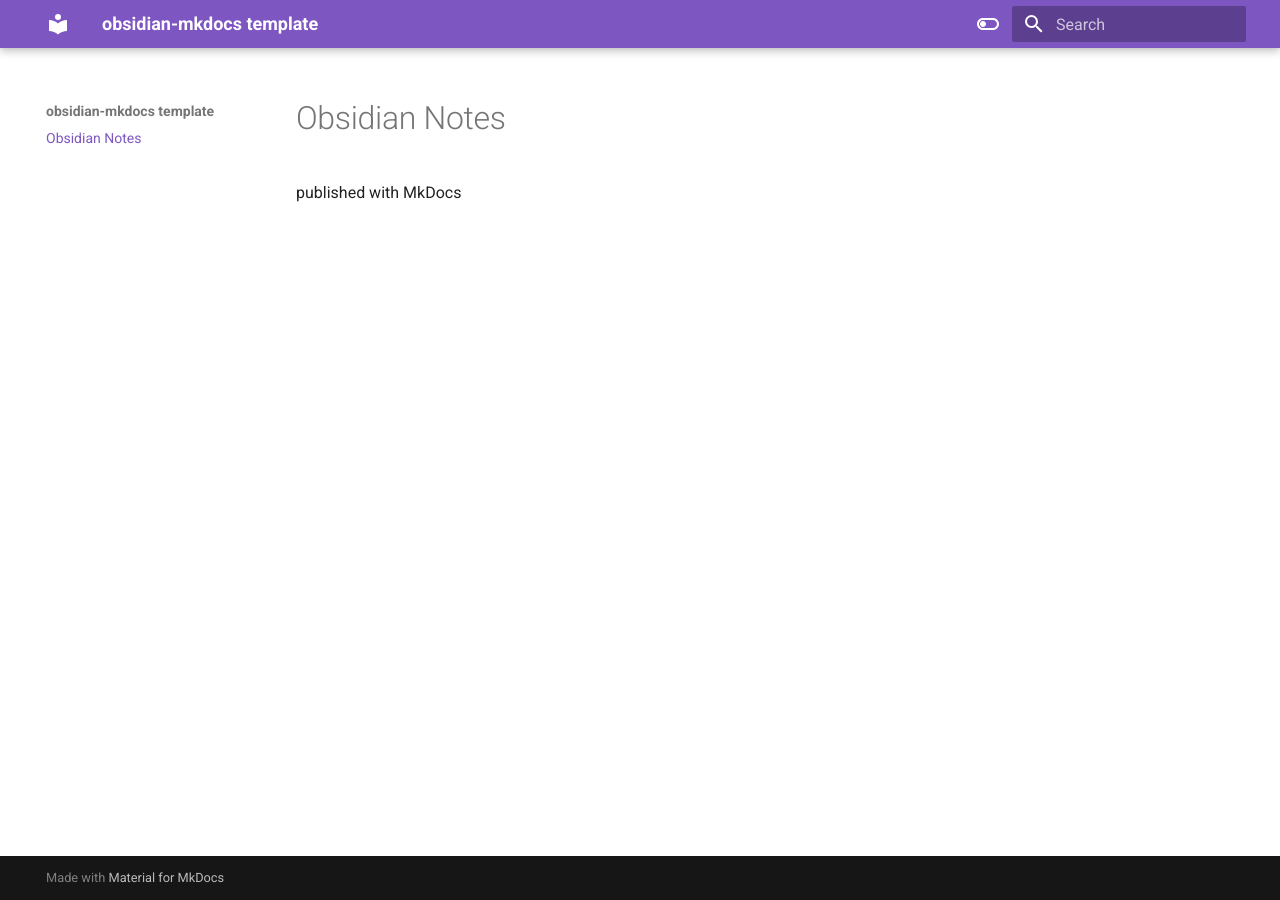
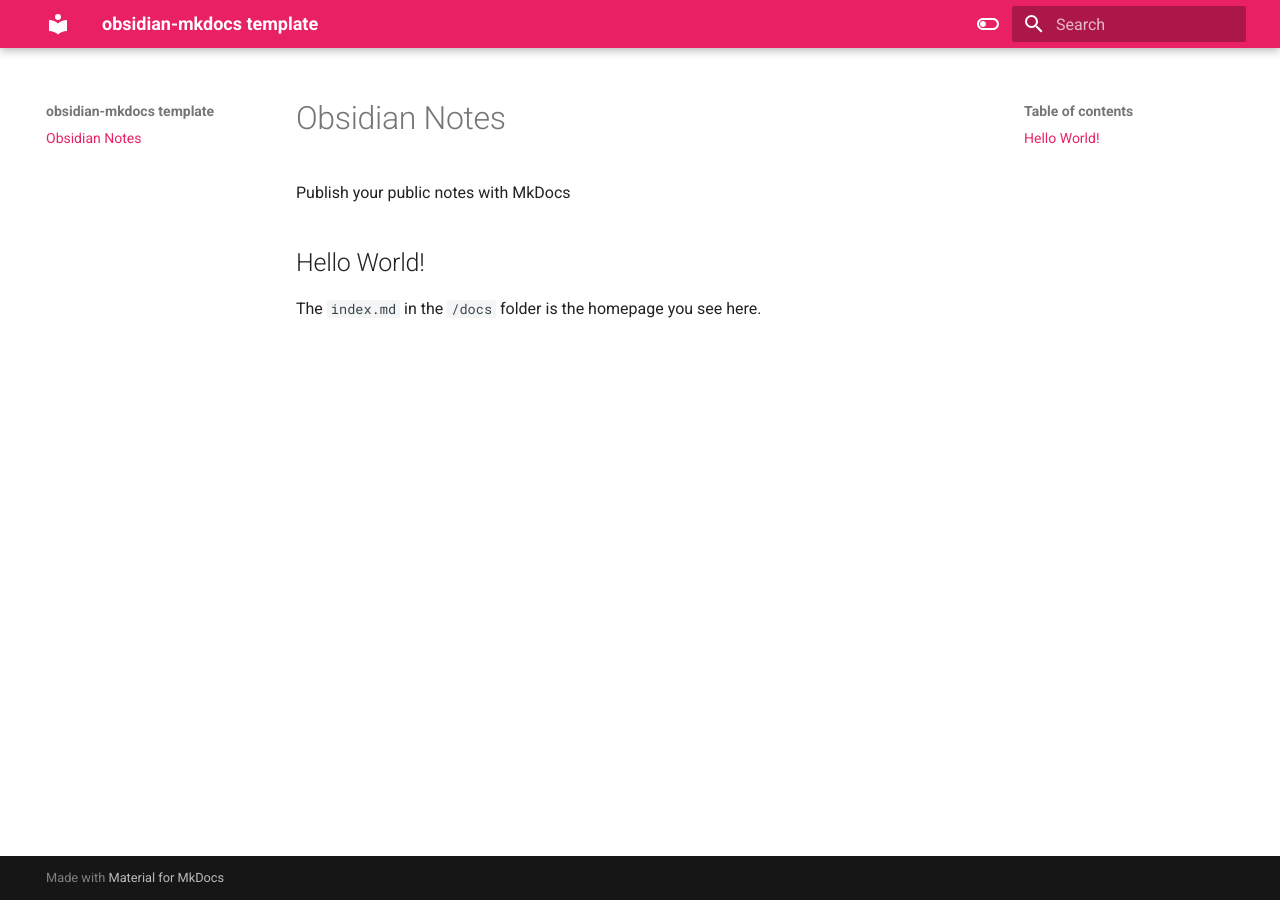
Before and after one commit to jobindjohn/obsidian-publish-mkdocs, an MkDocs documentation site: the page built from docs/index.md, in a window 1280 px wide. Built offline with MkDocs 1.6.1 and Material for MkDocs 9.7.7, drawn with Linux system fonts in a browser that asks for light colours.

Commit message:
Hello world!

```diff
--- a/docs/index.md
+++ b/docs/index.md
@@ -1,3 +1,7 @@
 # Obsidian Notes
 
-published with MkDocs
+Publish your public notes with MkDocs
+
+## Hello World!
+
+The `index.md` in the `/docs` folder is the homepage you see here.
--- a/mkdocs.yml
+++ b/mkdocs.yml
@@ -7,7 +7,7 @@ theme:
     # Light mode
     - media: "(prefers-color-scheme: light)"
       scheme: default
-      primary: deep purple
+      primary: pink
       accent: indigo
       toggle:
         icon: material/toggle-switch-off-outline
@@ -16,7 +16,7 @@ theme:
     # Dark mode
     - media: "(prefers-color-scheme: dark)"
       scheme: slate
-      primary: deep purple
+      primary: pink
       accent: blue
       toggle:
         icon: material/toggle-switch
```
Also changed, not shown: README.md (+9 -1 lines).
